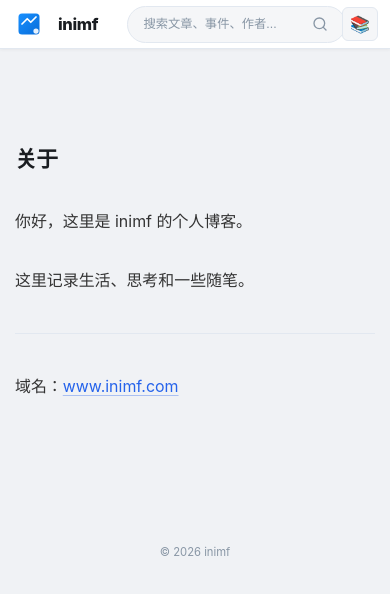
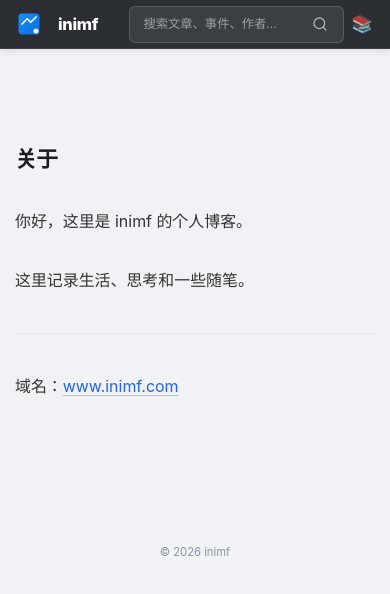
Before and after one commit to web1286/inimf-blog, a Next.js app: page /about in a window 390 px wide. Shown: the top 594 px of the page. Built offline with nearby package versions, Linux system fonts and the light colour scheme.

Commit message:
refactor: 全面重构导航栏为沉浸式设计 - 改为深灰色导航栏背景（xiaohu.ai风格） - 搜索框、导航链接、按钮统一为无边框沉浸式 - 移动端目录按钮优化视觉 - 整体文本颜色适配深色背景

```diff
--- a/styles/globals.css
+++ b/styles/globals.css
@@ -60,12 +60,12 @@ a {
 /* ==================== 顶部导航（深灰色，xiaohu.ai 风格） ==================== */
 
 .site-header {
-  background: #ffffff;
-  border-bottom: 1px solid var(--color-border);
+  background: var(--color-brand);
+  border-bottom: 1px solid rgba(255, 255, 255, 0.08);
   position: sticky;
   top: 0;
   z-index: 200;
-  box-shadow: 0 1px 3px rgba(0,0,0,0.05);
+  box-shadow: 0 1px 8px rgba(0,0,0,0.12);
 }
 
 .header-inner {
@@ -81,7 +81,7 @@ a {
 .site-title {
   font-size: 1.15rem;
   font-weight: 800;
-  color: var(--color-text);
+  color: #ffffff;
   letter-spacing: -0.02em;
   white-space: nowrap;
   display: flex;
@@ -90,11 +90,11 @@ a {
 }
 
 .site-title-text {
-  color: var(--color-text);
+  color: #ffffff;
 }
 
 .site-title:hover .site-title-text {
-  color: var(--color-accent);
+  color: rgba(255, 255, 255, 0.9);
 }
 
 .header-search {
@@ -106,16 +106,19 @@ a {
 }
 
 .header-search .search-box {
-  background: var(--color-surface-gray);
-  border: 1px solid var(--color-border);
-  border-radius: 20px;
-  padding: 0.5rem 1rem;
+  background: rgba(255, 255, 255, 0.08);
+  border: 1px solid rgba(255, 255, 255, 0.15);
+  border-radius: 6px;
+  padding: 0.5rem 0.9rem;
   margin-bottom: 0;
+  transition: all 0.15s ease;
 }
 
 .header-search .search-box:focus-within {
-  border-color: var(--color-accent);
-  box-shadow: 0 0 0 3px rgba(24, 144, 255, 0.1);
+  border-color: rgba(24, 144, 255, 0.6);
+  background: rgba(255, 255, 255, 0.12);
+  box-shadow: 0 0 0 2px rgba(24, 144, 255, 0.2);
+  outline: none;
 }
 
 .site-nav {
@@ -127,27 +130,35 @@ a {
 
 .site-nav .nav-link {
   font-size: 0.875rem;
-  color: var(--color-text-secondary);
-  padding: 0.4rem 1rem;
-  border-radius: 20px;
+  color: rgba(255, 255, 255, 0.7);
+  padding: 0.5rem 0.8rem;
+  border-radius: 0;
   transition: all 0.15s;
   font-weight: 500;
   text-decoration: none;
 }
 
 .site-nav .nav-link:hover {
-  color: var(--color-text);
-  background: var(--color-surface-gray);
+  color: rgba(255, 255, 255, 0.95);
+  background: none;
 }
 
 .site-nav .nav-link.active {
-  color: var(--color-accent);
-  background: rgba(24, 144, 255, 0.08);
-}
-
-.site-nav a:hover {
-  color: #ffffff;
-  background: rgba(255,255,255,0.12);
+  color: rgba(255, 255, 255, 0.95);
+  font-weight: 600;
+  background: none;
+  position: relative;
+}
+
+.site-nav .nav-link.active::after {
+  content: '';
+  position: absolute;
+  bottom: 2px;
+  left: 0.8rem;
+  right: 0.8rem;
+  height: 2px;
+  background: rgba(255, 255, 255, 0.8);
+  border-radius: 1px;
 }
 
 .header-right {
@@ -159,16 +170,18 @@ a {
 
 .header-rss {
   font-size: 0.78rem;
-  color: rgba(255,255,255,0.5);
-  padding: 0.25rem 0.65rem;
-  border-radius: 4px;
-  border: 1px solid rgba(255,255,255,0.15);
-  transition: all 0.15s;
+  color: rgba(255, 255, 255, 0.5);
+  padding: 0.25rem 0.45rem;
+  border-radius: 0;
+  border: none;
+  background: none;
+  transition: color 0.15s;
+  opacity: 0.7;
 }
 
 .header-rss:hover {
-  color: rgba(255,255,255,0.85);
-  border-color: rgba(255,255,255,0.35);
+  color: rgba(255, 255, 255, 0.85);
+  opacity: 1;
 }
 
 /* ==================== 三栏布局系统 ==================== */
@@ -1540,24 +1553,31 @@ a {
     .mobile-right-toggle {
       display: flex;
       position: absolute;
-      right: 12px;
+      right: 0.8rem;
       top: 50%;
       transform: translateY(-50%);
-      width: 36px;
-      height: 34px;
-      background: var(--color-surface-gray);
-      border: 1px solid var(--color-border);
-      border-radius: 6px;
+      width: 32px;
+      height: 32px;
+      background: transparent;
+      border: none;
+      border-radius: 4px;
       align-items: center;
       justify-content: center;
       cursor: pointer;
-      font-size: 1.1rem;
+      font-size: 1.15rem;
       z-index: 100;
+      color: rgba(255, 255, 255, 0.7);
+      transition: all 0.15s;
+    }
+
+    .mobile-right-toggle:hover {
+      color: rgba(255, 255, 255, 0.95);
+      background: rgba(255, 255, 255, 0.1);
     }
 
     /* 移动端搜索框缩小，为右侧按钮留空间 */
     .header-search {
-      max-width: calc(100% - 120px);
+      max-width: calc(100% - 70px);
     }
 
     /* 移动端隐藏右侧栏 */
@@ -2768,18 +2788,18 @@ a {
   border: none;
   background: none;
   font-size: 0.82rem;
-  color: var(--color-text);
+  color: rgba(255, 255, 255, 0.9);
   outline: none;
 }
 
 .search-input::placeholder {
-  color: var(--color-text-muted);
+  color: rgba(255, 255, 255, 0.5);
 }
 
 .search-button {
   border: none;
   background: none;
-  color: var(--color-text-muted);
+  color: rgba(255, 255, 255, 0.6);
   cursor: pointer;
   display: flex;
   align-items: center;
@@ -2789,5 +2809,5 @@ a {
 }
 
 .search-button:hover {
-  color: var(--color-accent);
-}
+  color: rgba(255, 255, 255, 0.9);
+}
```
